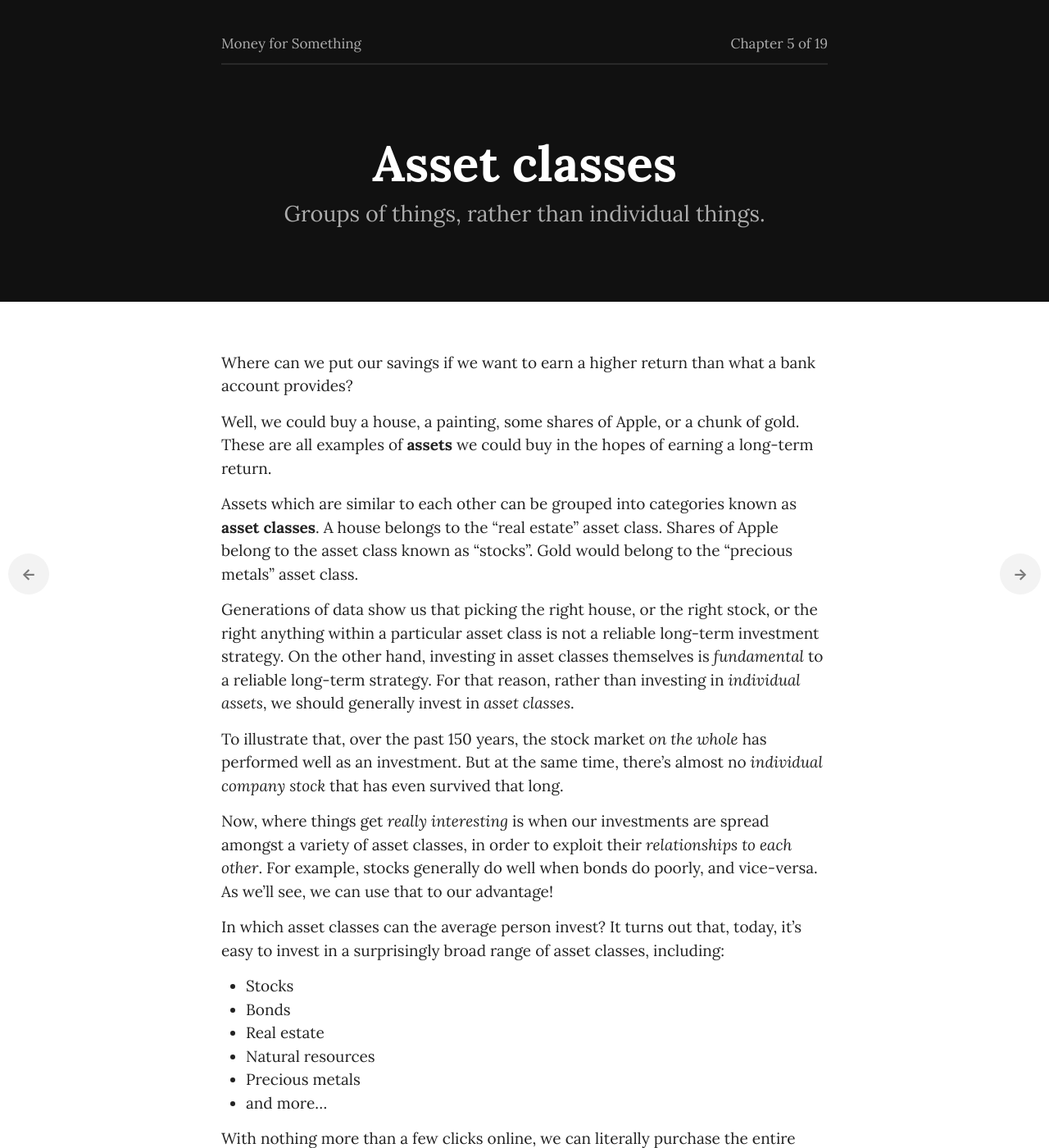
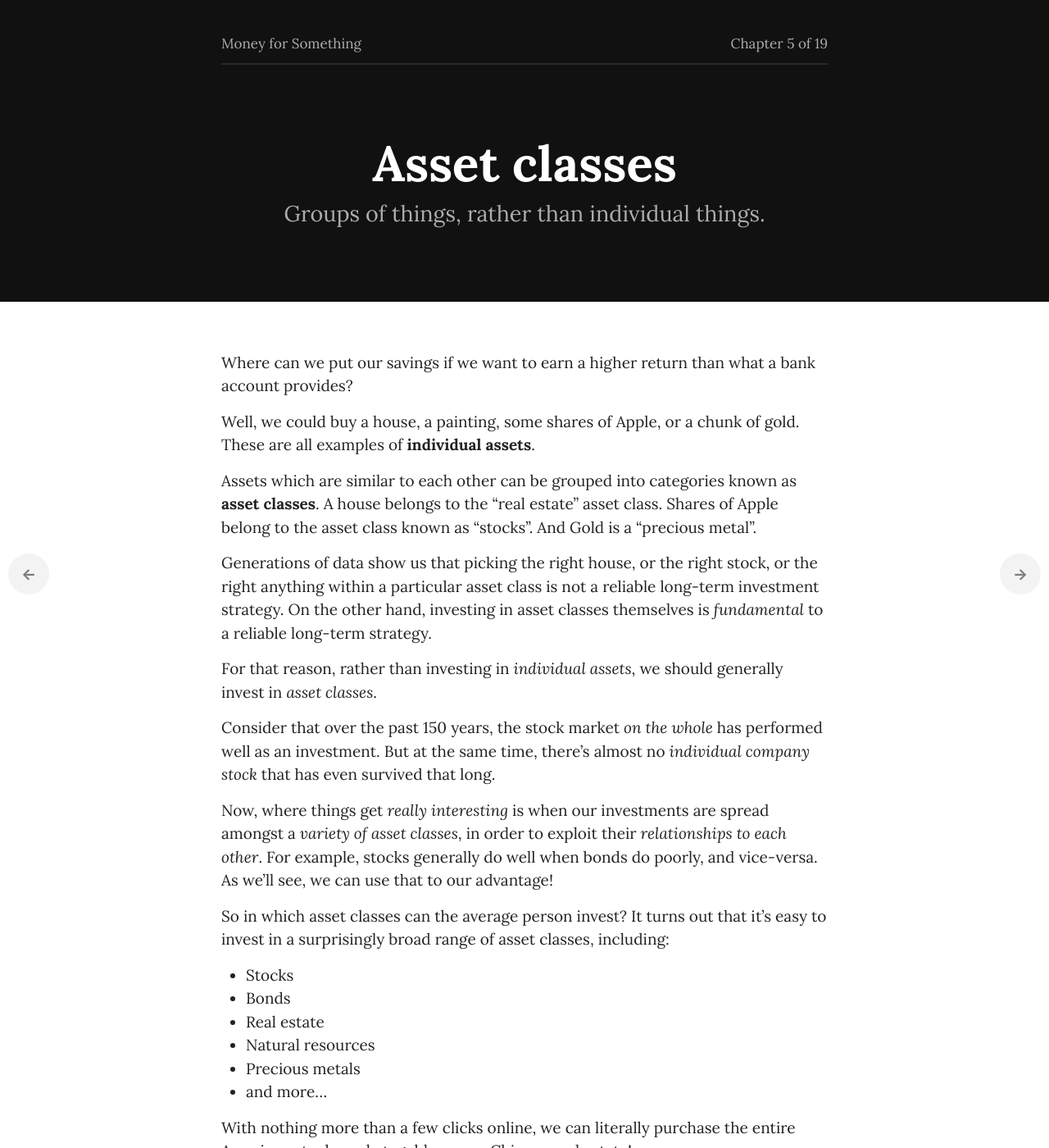
Before and after one commit to dafacto/moneyforsomething, a Jekyll site: the page built from _chapters/05_asset-classes.md, in a window 1280 px wide and 1400 px high. Shown: the whole window at 82% size. Built offline with Jekyll 4.4.1, drawn with Linux system fonts in a browser that asks for light colours; some web fonts are replaced; a script that is not in the unit is left out.

Commit message:
Asset classes

```diff
--- a/_chapters/05_asset-classes.md
+++ b/_chapters/05_asset-classes.md
@@ -11,17 +11,19 @@ takeaway: We should invest our savings in asset classes, rather than individual
 
 Where can we put our savings if we want to earn a higher return than what a bank account provides?
 
-Well, we could buy a house, a painting, some shares of Apple, or a chunk of gold. These are all examples of **assets** we could buy in the hopes of earning a long-term return.
+Well, we could buy a house, a painting, some shares of Apple, or a chunk of gold. These are all examples of **individual assets**.
 
-Assets which are similar to each other can be grouped into categories known as **asset classes**. A house belongs to the “real estate” asset class. Shares of Apple belong to the asset class known as “stocks”. Gold would belong to the “precious metals” asset class.
+Assets which are similar to each other can be grouped into categories known as **asset classes**. A house belongs to the “real estate” asset class. Shares of Apple belong to the asset class known as “stocks”. And Gold is a “precious metal”.
 
-Generations of data show us that picking the right house, or the right stock, or the right anything within a particular asset class is not a reliable long-term investment strategy. On the other hand, investing in asset classes themselves is *fundamental* to a reliable long-term strategy. For that reason, rather than investing in *individual assets*, we should generally invest in *asset classes*.
+Generations of data show us that picking the right house, or the right stock, or the right anything within a particular asset class is not a reliable long-term investment strategy. On the other hand, investing in asset classes themselves is *fundamental* to a reliable long-term strategy.
 
-To illustrate that, over the past 150 years, the stock market *on the whole* has performed well as an investment. But at the same time, there’s almost no *individual company stock* that has even survived that long.
+For that reason, rather than investing in *individual assets*, we should generally invest in *asset classes*.
 
-Now, where things get *really interesting* is when our investments are spread amongst a variety of asset classes, in order to exploit their *relationships to each other*. For example, stocks generally do well when bonds do poorly, and vice-versa. As we’ll see, we can use that to our advantage!
+Consider that over the past 150 years, the stock market *on the whole* has performed well as an investment. But at the same time, there’s almost no *individual company stock* that has even survived that long.
 
-In which asset classes can the average person invest? It turns out that, today, it’s easy to invest in a surprisingly broad range of asset classes, including:
+Now, where things get *really interesting* is when our investments are spread amongst a *variety of asset classes*, in order to exploit their *relationships to each other*. For example, stocks generally do well when bonds do poorly, and vice-versa. As we’ll see, we can use that to our advantage!
+
+So in which asset classes can the average person invest? It turns out that it’s easy to invest in a surprisingly broad range of asset classes, including:
 
 - Stocks
 - Bonds
```
